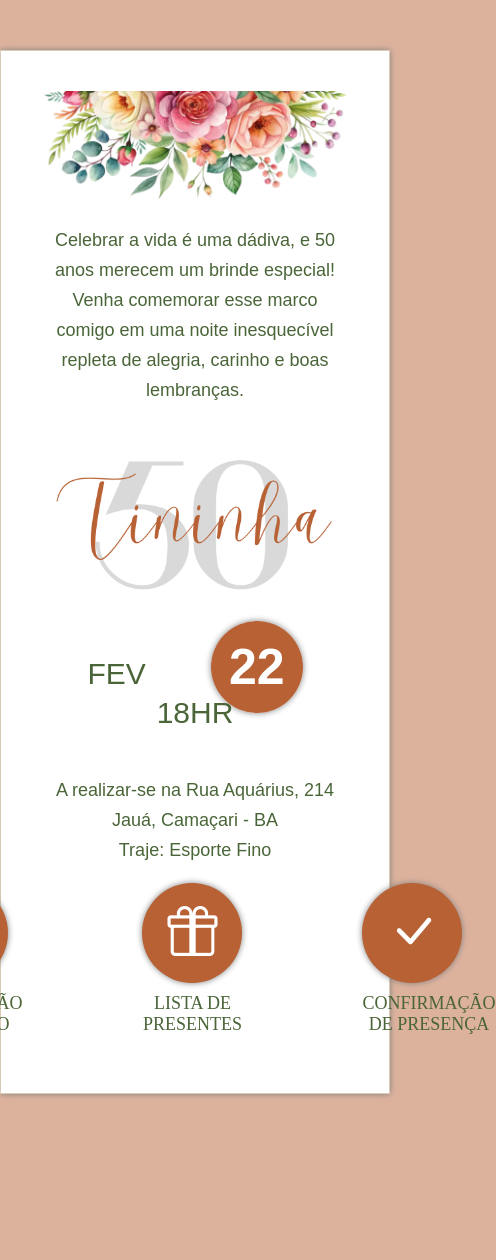
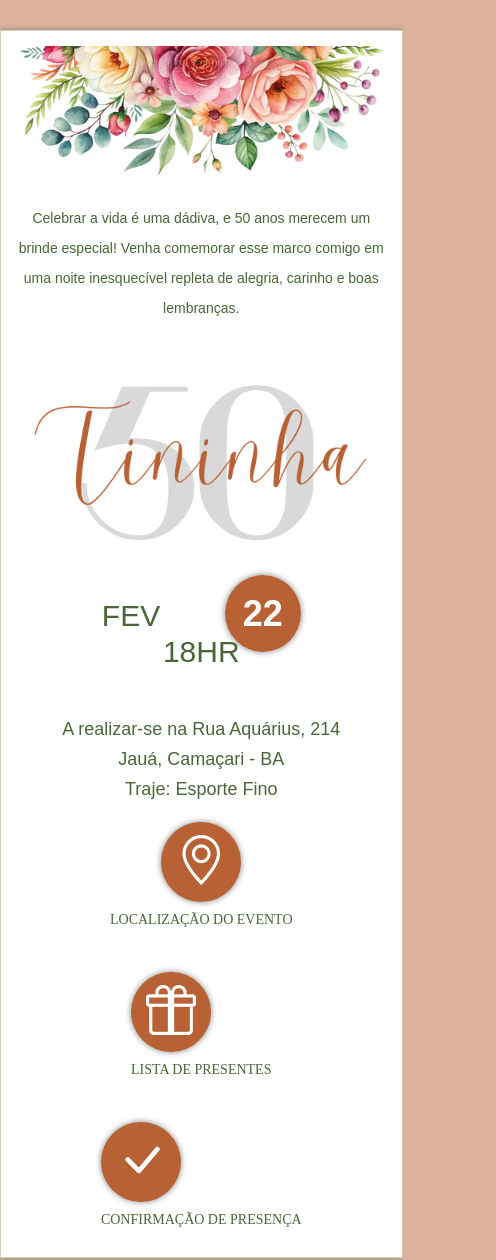
Before and after one commit to RosaChaConvites/convite_tininha, a plain HTML site: page index.html in a window 390 px wide. Shown: the top 1260 px of the page, 496 px wide, since content can reach past the window. Before the commit the page ends 1144 px from the top, so only its background shows below. Drawn offline with nearby package versions, Linux system fonts and the light colour scheme.

Commit message:
Update index.html
responsividade

```diff
--- a/index.html
+++ b/index.html
@@ -123,6 +123,84 @@
         a{
             text-decoration: none;
         }
+        /* Responsividade para tablets e telas menores */
+@media (max-width: 768px) {
+    .convite {
+        padding: 20px;
+        margin: 30px auto;
+        width: 90%;
+    }
+
+    .icones-container {
+        flex-wrap: wrap;
+        gap: 50px;
+    }
+
+    .icone {
+        flex: 1 1 45%;
+        min-width: 150px;
+    }
+
+    .titulo {
+        font-size: 16px;
+    }
+
+    .nome {
+        font-size: 36px;
+    }
+
+    .data {
+        width: 80px;
+        height: 80px;
+        font-size: 40px;
+    }
+
+    .icone p {
+        font-size: 16px;
+    }
+}
+
+/* Responsividade para celulares */
+@media (max-width: 480px) {
+    .convite {
+        padding: 15px;
+        width: 95%;
+    }
+
+    .titulo {
+        font-size: 14px;
+    }
+
+    .nome {
+        font-size: 28px;
+    }
+
+    .info {
+        font-size: 16px;
+    }
+
+    .data {
+        width: 70px;
+        height: 70px;
+        font-size: 36px;
+    }
+
+    .icone p {
+        font-size: 14px;
+    }
+
+    .icone .circulo {
+        width: 80px;
+        height: 80px;
+    }
+
+    .icones-container {
+        flex-direction: column;
+        align-items: center;
+        gap: 30px;
+    }
+}
+
         /* Animação de fade-in */
 @keyframes fadeIn {
     from {
```
